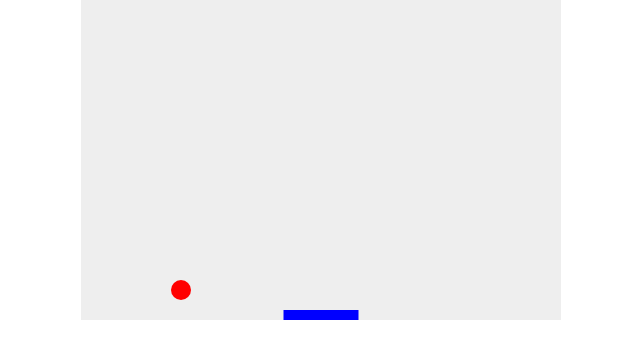
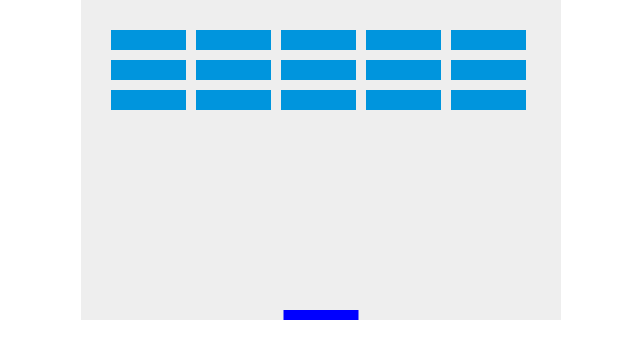
Before and after one commit to BaruchFisherman/BreakoutGame, a plain HTML site: page index.html in a window 1280 px wide. Shown: the whole page, without its empty margins (319-959 px from the left). Drawn offline with Linux system fonts and the light colour scheme.

Commit message:
Added brickConfig and  brickPrototype

```diff
--- a/ball.js
+++ b/ball.js
@@ -18,16 +18,4 @@ class Ball {
         this.ctx.fill();
         this.ctx.closePath();
     }
-
-    setPosition() {
-        if (this.x + this.dx > this.canvas.width - this.radius || this.x + this.dx < this.radius) {
-            ball.dx *= -1;
-        }
-        if (this.y + this.dy > this.canvas.height - this.radius || this.y + this.dy < this.radius) {
-            this.dy *= -1;
-        }
-
-        this.x += this.dx;
-        this.y += this.dy;
-    }
 }
--- /dev/null
+++ b/brick.js
@@ -0,0 +1,14 @@
+var brickConfig = {
+    columnCount: 5,
+    rowCount: 3,
+    width: 75,
+    height: 20,
+    padding: 10,
+    offsetTop: 30,
+    offsetLeft: 30,
+}
+
+var brickPrototype = {
+    x:0,
+    y:0
+}
--- a/game.js
+++ b/game.js
@@ -1,11 +1,24 @@
 var canvas = document.getElementById("myCanvas");
 var ctx = canvas.getContext("2d");
 
+var bricks = [];
+for (var c = 0; c < brickConfig.columnCount; c++) {
+    bricks[c] = [];
+    for (var r = 0; r < brickConfig.rowCount; r++) {
+        bricks[c][r] = Object.create(brickPrototype);
+    }
+}
+
+console.log(bricks);
+
+
 function draw() {
     ctx.clearRect(0, 0, canvas.width, canvas.height);
+    drawBricks();
     ball.drow();
     paddle.draw();
-    ball.setPosition();
+    moveBall();
+
 
     if (keyHandler.rightPressed) {
         paddle.moveRight();
@@ -17,6 +30,44 @@ function draw() {
     requestAnimationFrame(draw);
 }
 
+function drawBricks() {
+    for (var c = 0; c < brickConfig.columnCount; c++) {
+        for (r = 0; r < brickConfig.rowCount; r++) {
+            var brickX = (c * (brickConfig.width + brickConfig.padding)) + brickConfig.offsetLeft;
+            var brickY = (r * (brickConfig.height + brickConfig.padding)) + brickConfig.offsetTop;
+            bricks[c][r].x = brickX;
+            bricks[c][r].y = brickY;
+            ctx.beginPath();
+            ctx.rect(brickX, brickY, brickConfig.width, brickConfig.height);
+            ctx.fillStyle = "#0095DD";
+            ctx.fill();
+            ctx.closePath();
+        }
+    }
+}
+
+function moveBall() {
+    if (ball.x + ball.dx > canvas.width - ball.radius || ball.x + ball.dx < ball.radius) {
+        ball.dx *= -1;
+    }
+
+    if (ball.y + ball.dy < ball.radius) {
+        ball.dy *= -1;
+    }
+    else if (ball.y + ball.dy + paddle.height / 2 > ball.canvas.height - ball.radius) {
+        if (ball.x > paddle.x && ball.x < paddle.x + paddle.width) {
+            ball.dy *= -1;
+        }
+        else {
+            alert("GAME OVER");
+            document.location.reload();
+        }
+    }
+
+    ball.x += ball.dx;
+    ball.y += ball.dy;
+}
+
 let keyHandler = new KeyHandler();
 let ball = new Ball(ctx, canvas);
 let paddle = new Paddle(ctx, canvas);
--- a/index.html
+++ b/index.html
@@ -21,6 +21,7 @@
 <body>
     <canvas id="myCanvas" width="480" height="320"></canvas>
     <script src="key-handler.js"></script>
+    <script src="brick.js"></script>
     <script src="ball.js"></script>
     <script src="paddle.js"></script>
     <script src="game.js"></script>
--- a/paddle.js
+++ b/paddle.js
@@ -17,10 +17,14 @@ class Paddle {
     }
 
     moveRight() {
-        this.x += 7;
+        if (this.x < this.canvas.width - this.width) {
+            this.x += 7;
+        }
     }
 
     moveLeft() {
-        this.x -= 7;
+        if (this.x > 0) {
+            this.x -= 7;
+        }
     }
 }
```
